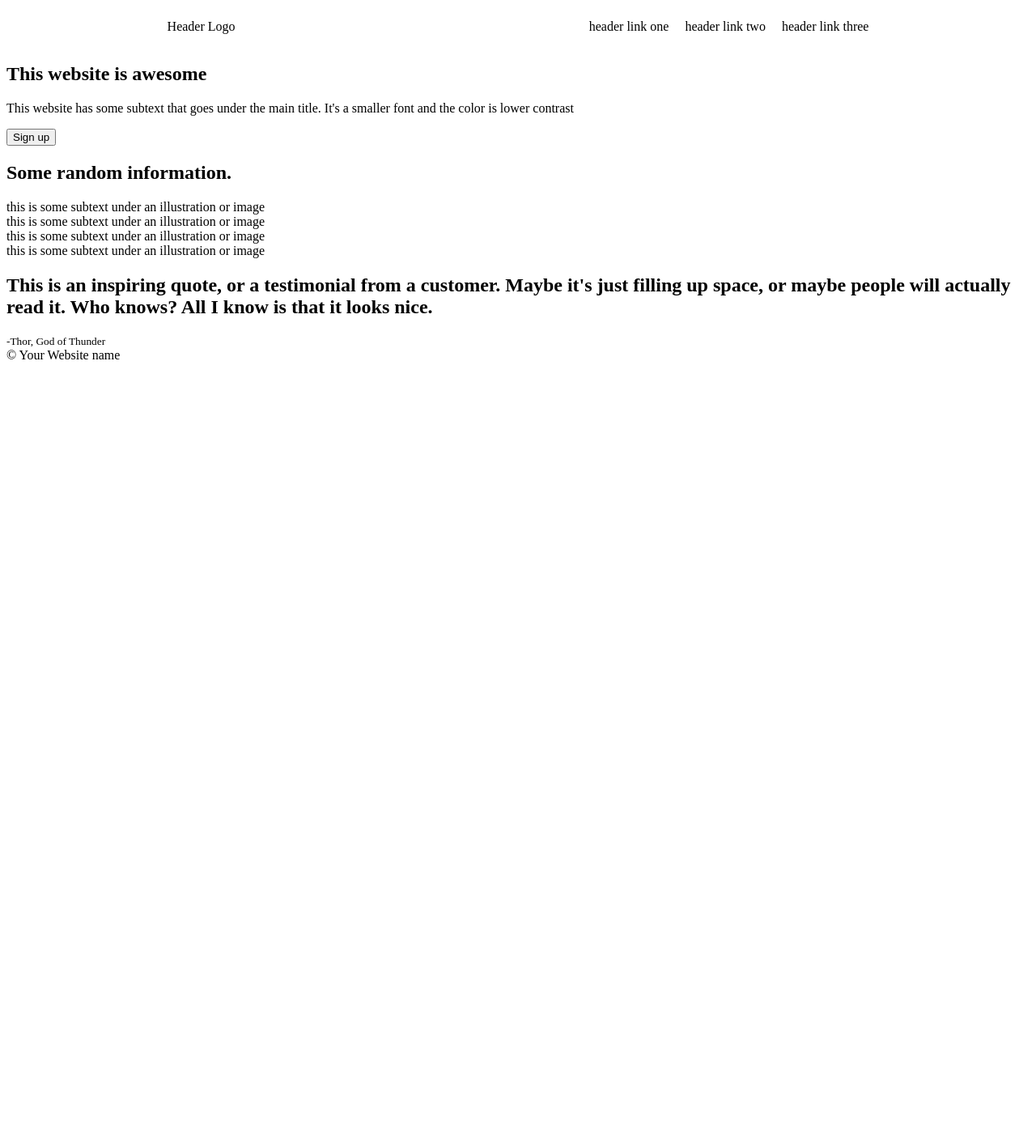
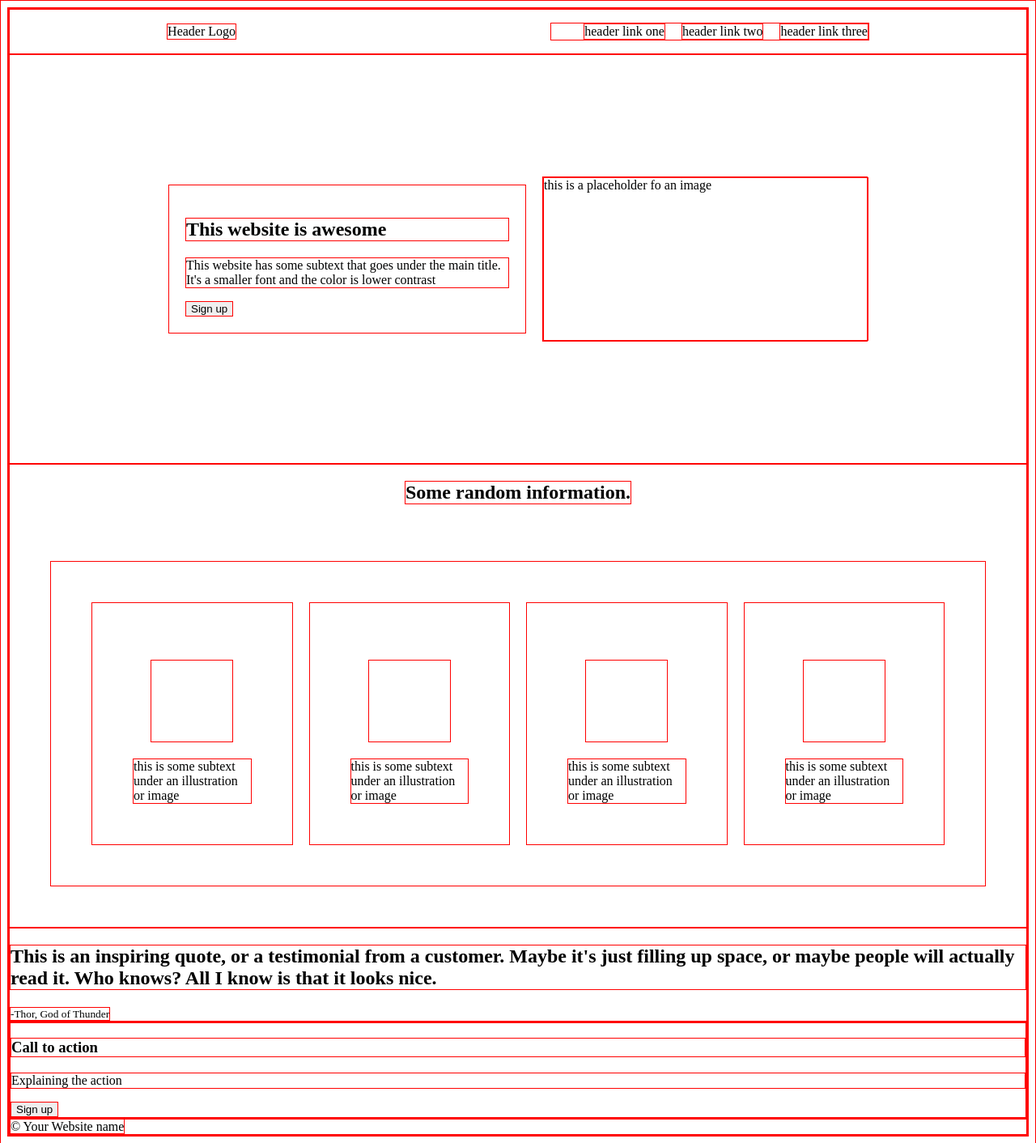
Before and after one commit to SandorMadacsi/landing-page, a plain HTML site: page index.html in a window 1280 px wide. Shown: the whole page at 81% size. Before the commit the page ends 800 px from the top, so only its background shows below. Drawn offline with Linux system fonts and the light colour scheme.

Commit message:
Create layout for hero / services

```diff
--- a/index.html
+++ b/index.html
@@ -24,9 +24,14 @@
                 <p>This website has some subtext that goes under the main title. It's a smaller font and the color is lower contrast</p>
                 <button>Sign up</button>
             </div>
+            <div class="right-hero">
+                <div class="img-hero">this is a placeholder fo an image</div>
+            </div>
+
         </section>
-        <section class="services">
+        <section class="services-section">
             <h2>Some random information.</h2>
+            <div class="services">
                 <div class="service">
                     <div class="img">
                     </div>
@@ -47,13 +52,20 @@
                     </div>
                     <div class="text">this is some subtext under an illustration or image</div>
                 </div>
+            </div>
+
+
         </section>
         <section class="reviews">
             <h1>This is an inspiring quote, or a testimonial from a customer. Maybe it's just filling up space, or maybe people will actually read it. Who knows? All I know is that it looks nice.</h1>
             <small> -Thor, God of Thunder</small>
         </section>
         <section class="sign-up">
-
+            <div class="cont">
+                <h3>Call to action</h3>
+                <p>Explaining the action</p>
+                <button>Sign up</button>
+            </div>
         </section>
         <footer>
         <span>&copy; Your Website name</span>
--- a/styles/style.css
+++ b/styles/style.css
@@ -1,3 +1,6 @@
+*{
+    border: 1px solid red;
+}
 .container{
     display: flex;
     flex-direction: column;
@@ -14,3 +17,56 @@ header ul{
     gap: 20px;
     list-style: none;
 }
+
+.hero{
+    display: flex;
+    padding:150px;
+    justify-content: center;
+    align-items: center;
+    flex-wrap: wrap;
+    gap:20px;
+    align-content: center;
+}
+.left-hero,
+.right-hero{
+    max-width:400px;
+}
+
+.left-hero{
+    padding: 20px;
+}
+
+.img-hero{
+    width:400px;
+    height:200px;
+}
+
+.services-section{
+    display: flex;
+    flex-direction: column;
+    align-items: center;
+}
+.services{
+    display: flex;
+    flex-wrap:wrap;
+    flex: 1;
+    padding:50px;
+    margin:50px;
+    gap:20px;
+}
+
+.service{
+    display: flex;
+    justify-content: center;
+    align-items: center;
+    flex-direction: column;
+    padding:50px;
+    flex:1 0 100px;
+}
+
+
+.img{
+width: 100px;
+height:100px;
+margin:20px;
+}
```
Lines whose indentation alone changed are shown as unchanged.
